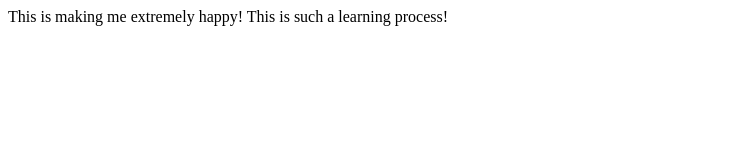
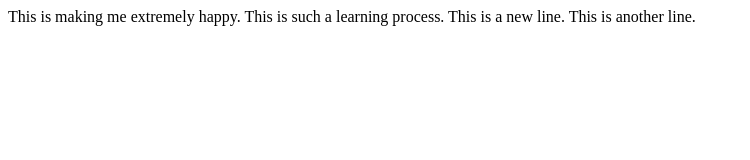
Before and after one commit to Never-Again-Starts-Now/new-repo, a plain HTML site: page index.html in a window 1280 px wide. Shown: the whole page, without its empty margins (0-750 px from the left). Drawn offline with Linux system fonts and the light colour scheme.

Commit message:
Two New Lines

```diff
--- a/index.html
+++ b/index.html
@@ -6,6 +6,8 @@
     <title>Document</title>
   </head>
   <body>
-    This is making me extremely happy! This is such a learning process!
+    This is making me extremely happy. This is such a learning process.
+    This is a new line.
+    This is another line.
   </body>
 </html>
```
